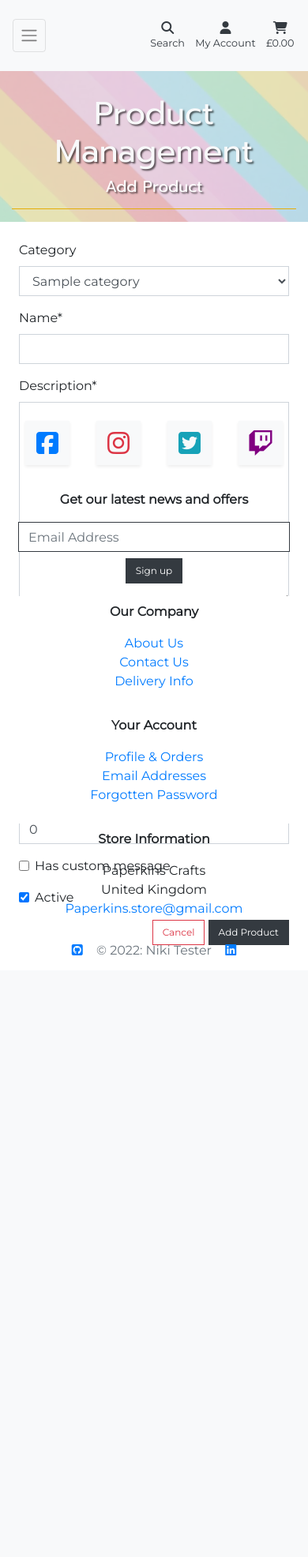
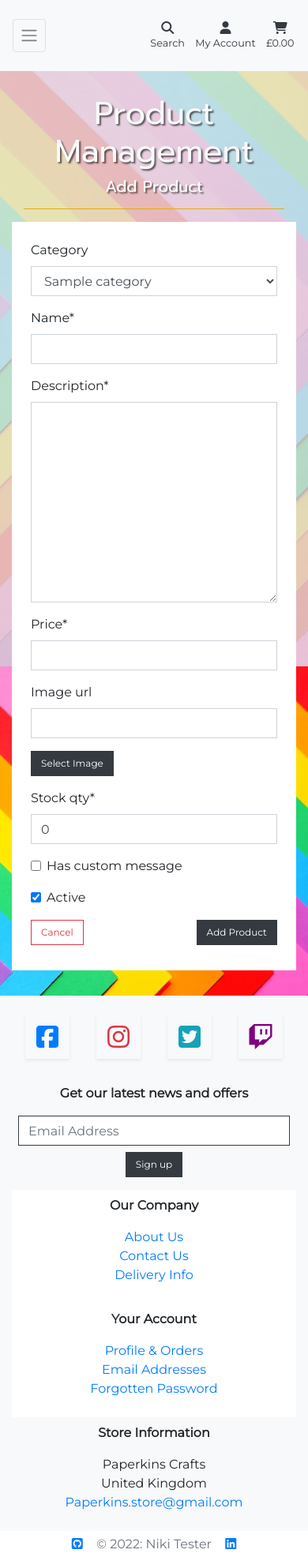
Before and after one commit to Niki-Tester/paperkins, a Django app: page /products/add/ in a window 390 px wide. Shown: the whole page at 79% size. Before the commit the page ends 1210 px from the top, so only its background shows below. Run offline with Django 3.2, Linux system fonts and the light colour scheme; a user stored in the database is signed in; tables that the repository leaves empty hold one stand-in row (values such as "Sample post"); some libraries are stand-ins or nearby versions.

Commit message:
fix: responsive styles

```diff
--- a/products/templates/products/add_product.html
+++ b/products/templates/products/add_product.html
@@ -11,16 +11,17 @@
 
 {% block content %}
     <div class="overlay"></div>
+    <div class="container-fluid">
         <div class="container">
             <div class="row">
-            <div class="col-12 col-md-6 offset-md-3 text-center">
+                <div class="col-12 col-md-8 offset-md-2 text-center">
                     <h1 class="mt-4 logo-font text-light text-shadow">Product Management</h1>
                     <h5 class="logo-font text-white text-shadow mt-0">Add Product</h5>
                     <hr class="bg-warning">
                 </div>
             </div>
             <div class="row">
-            <div class="col-12 col-md-6 offset-md-3 p-4 bg-white">
+                <div class="col-12 col-md-8 offset-md-2 p-4 bg-white">
                     <form method="POST" action="" class="form mb-2" enctype="multipart/form-data">
                         {% csrf_token %}
                         {% for field in form %}
@@ -30,11 +31,16 @@
                                 {{ field }}
                             {% endif %}
                         {% endfor %}
-                    <div class="text-right">
+                        <div class="row">
+                            <div class="col-5">
                                 <a class="btn btn-outline-danger rounded-0" href="{% url 'products' %}">Cancel</a>
+                            </div>
+                            <div class="col-7 text-right">
                                 <button class="btn btn-dark rounded-0" type="submit">Add Product</button>
                             </div>
+                        </div>
                     </form>
+                </div>
             </div>
         </div>
     </div>
```
Lines whose indentation alone changed are shown as unchanged.
